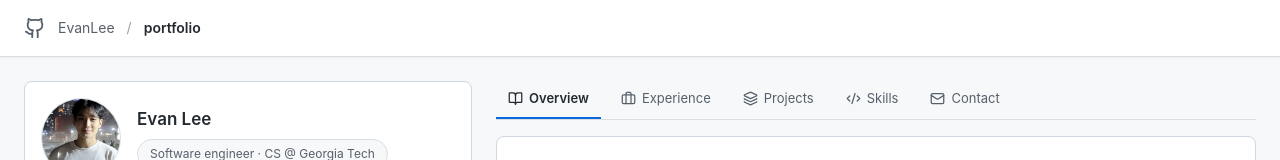
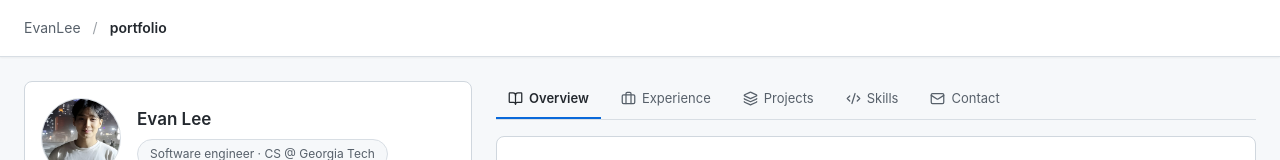
Before and after one commit to jlee600/evan-portfolio-react, a React (Vite) app in the folder my-portfolio/: page / in a window 1280 px wide. Shown: the top 160 px of the page. Built offline with nearby package versions, Linux system fonts and the light colour scheme.

Commit message:
Update App.tsx

```diff
--- a/my-portfolio/src/App.tsx
+++ b/my-portfolio/src/App.tsx
@@ -162,7 +162,6 @@ export default function App() {
       {/* Top bar */}
       <header className="border-b border-[var(--border-subtle)] bg-[var(--bg-subtle)] shadow-sm">
         <div className="mx-auto max-w-[1500px] px-4 md:px-6 h-14 flex items-center gap-3">
-          <Github size={22} className="text-[var(--fg-muted)]" />
           <span className="text-sm text-[var(--fg-muted)]">EvanLee</span>
           <span className="text-sm text-[var(--fg-muted)] opacity-60">/</span>
           <span className="text-sm font-semibold text-[var(--fg)]">
```
